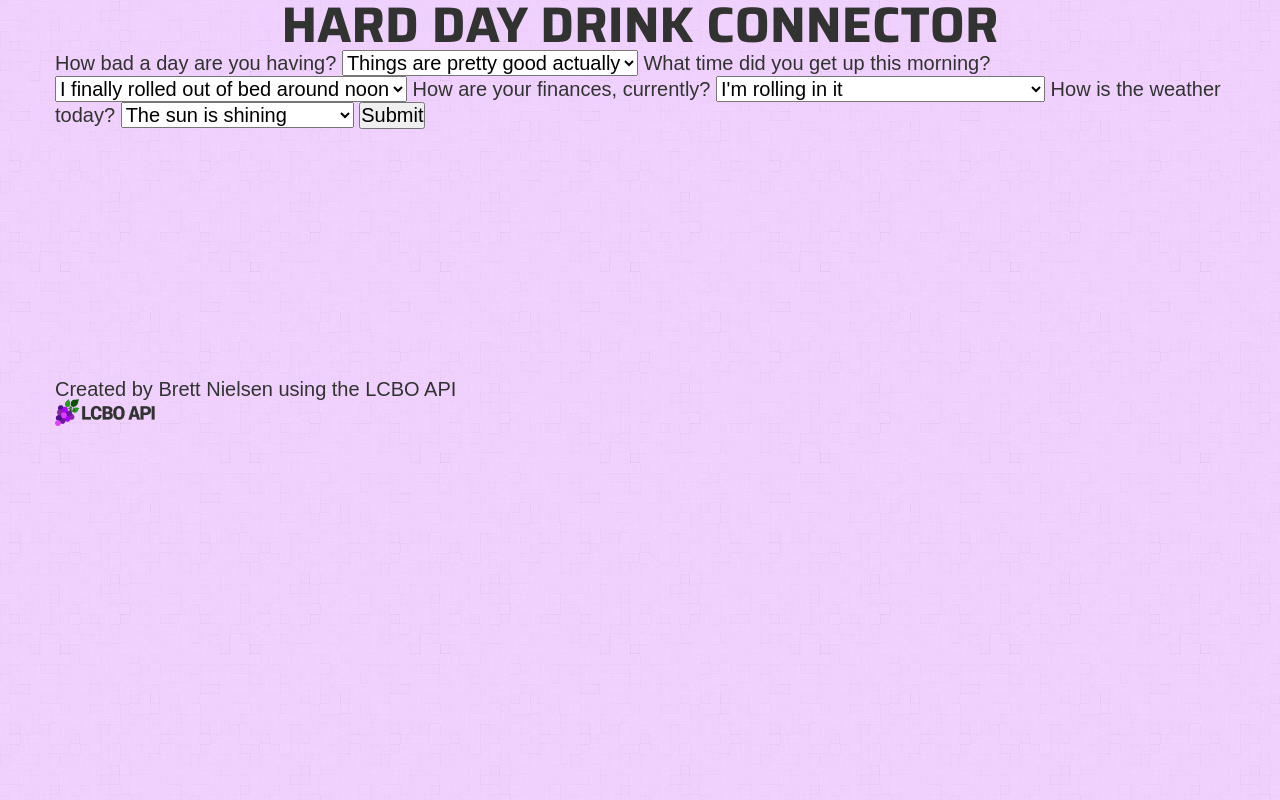
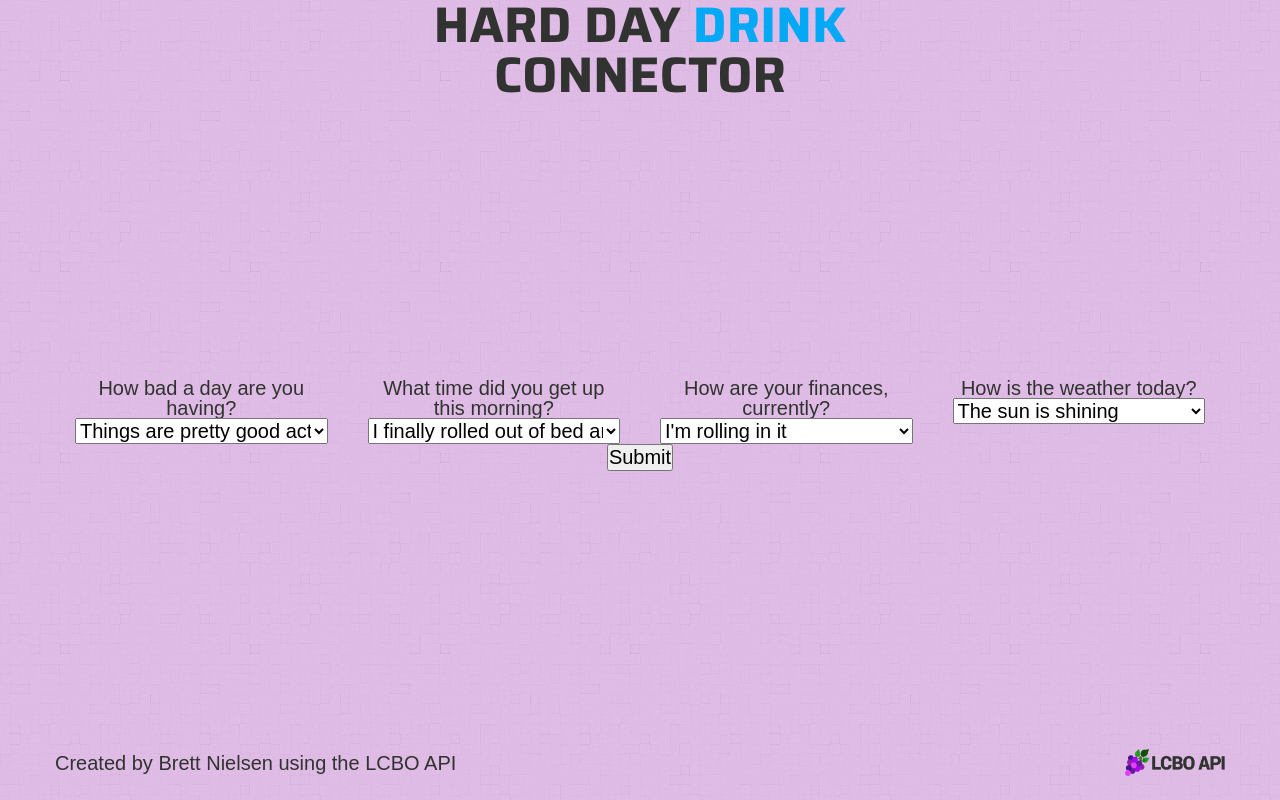
Before and after one commit to brettor/Hard-Day-Drink-Connector, a plain HTML site: page index.html in a window 1280 px wide. Drawn offline with nearby package versions, Linux system fonts and the light colour scheme; some packages are replaced by stand-ins of ours; no server answers.

Commit message:
Regular backup

```diff
--- a/index.html
+++ b/index.html
@@ -4,19 +4,22 @@
 	<meta charset="UTF-8">
 	<title>DrunkApp</title>
 	<link rel="shortcut icon" href="assets/favicon.ico" type="image/x-icon"/>
+	<script src="https://use.fontawesome.com/1e45c58add.js"></script>
 	<link href="https://fonts.googleapis.com/css?family=Saira:400,700|Varela+Round" rel="stylesheet">
 	<link rel="stylesheet" href="styles/style.css"> <!-- link to CSS -->
 </head>
 <body>
 	<header>
 		<div class="wrapper">
-			<h1>Hard Day Drink Connector</h1>
+			<h1>Hard Day <span>Drink</span> Connector</h1>
 		</div> <!-- wrapper -->
 	</header>
 	<main>
 		<div class="wrapper">
-			<section class="entry">
+			<section>
 				<form action="">
+					<div class="options">
+						<div>
 							<label for="strength">How bad a day are you having?</label> <!-- alcohol_content -->
 							<select name="strength" id="strength">
 								<option value="good">Things are pretty good actually</option>
@@ -24,6 +27,8 @@
 								<option value="bad">Don't ask</option>
 								<option value="terrible">Aaaaaaaaah!!!</option>
 							</select>
+						</div>
+						<div>
 							<label for="energy">What time did you get up this morning?</label> <!-- package_unit_volume_in_milliliters -->
 							<select name="energy" id="energy">
 								<option value="late">I finally rolled out of bed around noon</option>
@@ -31,6 +36,8 @@
 								<option value="early">I got up at the crack of dawn</option>
 								<option value="allnight">Get up? I'm still up from yesterday</option>
 							</select>
+						</div>
+						<div>
 							<label for="cost">How are your finances, currently?</label> <!-- price_per_liter_of_alcohol_in_cents -->
 							<select name="cost" id="cost">
 								<option value="rich">I'm rolling in it</option>
@@ -38,6 +45,8 @@
 								<option value="poor">I'm just scraping by</option>
 								<option value="destitute">Please sir, can I have some more?</option>
 							</select>
+						</div>
+						<div>
 						<label for="weather">How is the weather today?</label> <!-- primary_category -->
 							<select name="weather" id="weather">
 								<option value="sunny" data-drinktype="Ready-to-Drink/Coolers">The sun is shining</option>
@@ -45,26 +54,22 @@
 								<option value="raining" data-drinktype="Wine">It's pouring buckets</option>
 								<option value="snowing" data-drinktype="Spirits">Break out the dogsleds!</option>
 							</select>
+						</div>
+					</div> <!-- options -->
 					<button>Submit</button>
 				</form>
-			</section>
-
-			<section class="display">
-				<!-- empty until results generated -->
-				<div class="result"></div>
-				<div id="map"></div>
 			</section>
 		</div> <!-- wrapper -->
 	</main>
 	<footer>
 		<div class="wrapper">
-			<p>Created by Brett Nielsen using the LCBO API</p>
+			<p>Created by <a href="http://brettnielsen.ca">Brett Nielsen</a> using the LCBO API</p>
 			<img src="assets/lcboapi-logo.png" alt="LCBO API logo">
 		</div> <!-- wrapper -->
 	</footer>
 	<!-- scripts -->
 	<script src="https://code.jquery.com/jquery-3.2.1.min.js" integrity="sha256-hwg4gsxgFZhOsEEamdOYGBf13FyQuiTwlAQgxVSNgt4=" crossorigin="anonymous"></script> <!-- jQuery -->
-	<script async defer src="https://maps.googleapis.com/maps/api/js?key=AIzaSyDgcEUs5h-peR3YJCmmFFyAG5xg3AX7Fys"></script>
+	<script async defer src="https://maps.googleapis.com/maps/api/js?key=AIzaSyDgcEUs5h-peR3YJCmmFFyAG5xg3AX7Fys"></script> <!-- map script -->
 	<script src="scripts/script.js"></script> <!-- link to JS -->
 </body>
 </html>
--- a/scripts/script.js
+++ b/scripts/script.js
@@ -220,13 +220,15 @@ drunkApp.events = function(data){
 
 // a function that displays the information about the selected product
 drunkApp.display = function(selectedProduct){
-	$(`.result`).empty();
+	$(`form`).addClass(`hidden`);
+	drunkApp.getUserLocation();
+	var displayText = $(`<h2>`).text(`Your suggested drink for this hard day is:`)
 	var selectedImage = $(`<img>`).attr(`src`, selectedProduct.image_url);
 	var selectedName = $(`<h2>`).text(selectedProduct.name);
-	var selectedSize = $(`<h4>`).text(selectedProduct.package);
-	var resultContainer = $(`<div>`).addClass(`product`).append(selectedImage, selectedName, selectedSize);
-	$(`.result`).append(resultContainer);
-	drunkApp.getUserLocation();
+	var selectedSize = $(`<h3>`).text(selectedProduct.package);
+	var googleMap = $(`<div>`).attr(`id`, `map`);
+	var resultContainer = $(`<div>`).addClass(`product`).append(displayText, selectedImage, selectedName, selectedSize, googleMap);
+	$(`section`).append(resultContainer);
 }
 
 // a function that grabs the user's location
@@ -249,22 +251,16 @@ drunkApp.getStores = function(position){
 	})
 	.then((res) => {
 		drunkApp.nearbyStores = res.result.slice(0, 3);
-		drunkApp.displayMap();
+		initMap();
 	});
-}
-
-// a function that displays map
-drunkApp.displayMap = function(){
-	initMap();
 }
 
 function initMap() {
 	var userLoc = {};
 	userLoc.lat = drunkApp.userLocation.latitude;
 	userLoc.lng = drunkApp.userLocation.longitude;
-	console.log(userLoc);
 	var map = new google.maps.Map(document.getElementById('map'), {
-	zoom: 13,
+	zoom: 12,
 	center: userLoc
 	});
 	var marker;
@@ -280,8 +276,6 @@ function initMap() {
 	}
 }
 
-// BONUS - "Sorry, no items match those conditions. Your day just got a little bit worse"
-
 // BONUS - a function that generates an image on the page based on responses
 // light day drinks with friends, feelin' tipsy, it's gonna be one of those nights etc.
 
--- a/styles/partials/_global.scss
+++ b/styles/partials/_global.scss
@@ -3,15 +3,24 @@
 	margin: 0;
 	padding: 0;
 	line-height: 1;
+	// border: 1px solid blue;
 }
 html{
 	font-size: 62.5%;
+	height: 97vh;
 }
 body{
 	font-size: 2rem;
 	color: $fontColor;
-	background-image: linear-gradient(180deg, rgba(212,110,255,0.3), rgba(212,110,255,0.3)), url("../assets/light_wool.png");
+	background-image: linear-gradient(180deg, rgba(156, 39, 176, 0.3), rgba(156, 39, 176, 0.3)), url("../assets/light_wool.png");
 /* background patter from subtle patterns */
+	position: relative;
+	top: 50%;
+	transform: translateY(-50%);
+	height: 100%;
+	display: flex;
+	flex-direction: column;
+	justify-content: space-between;
 }
 img{
 	display: block;
@@ -37,19 +46,58 @@ h1{
 	font-family: $headFont;
 	font-size: 5rem;
 	font-weight: 700;
+	width: 50%;
+	margin: 0 auto;
+	span{
+		color: $highlight;
+	}
 }
 // end header
 // main styles
-.display{
-	// display: none;
+main{
+	text-align: center;
+	img{
+		margin: 0 auto;
+		height: 15rem;
+		width: auto;
+	}
+}
+.options{
+	display: flex;
+	justify-content: space-between;
+	div{
+		width: 25%;
+		padding: 0 2rem;
+	}
+}
+select{
+	width: 100%;
+}
+h2{
+	font-size: 2rem;
+}
+h3{
+	font-size: 1.4rem;
+}
+.hidden{
+	display: none;
 }
 #map{
-	width: 25rem;
+	width: 35rem;
 	height: 25rem;
+	margin: 0 auto;
 }
 // end main
 // footer styles
+footer{
+	.wrapper{
+		display: flex;
+		justify-content: space-between;
+		align-items: center;
+	}
+}
 img{
 	width: 10rem;
+	height: auto;
 }
 // end footer
--- a/styles/partials/_variables.scss
+++ b/styles/partials/_variables.scss
@@ -1,4 +1,5 @@
 $fontColor: #30332F;
-$background: #d46eff;
+$background: #9c27b0;
+$highlight: #03a9f4;
 $headFont: 'Saira', sans-serif;
 $bodyFont: 'Varela Round', sans-serif;
```
Also changed, not shown: styles/style.css, 1 other file. Lines whose indentation alone changed are shown as unchanged.
